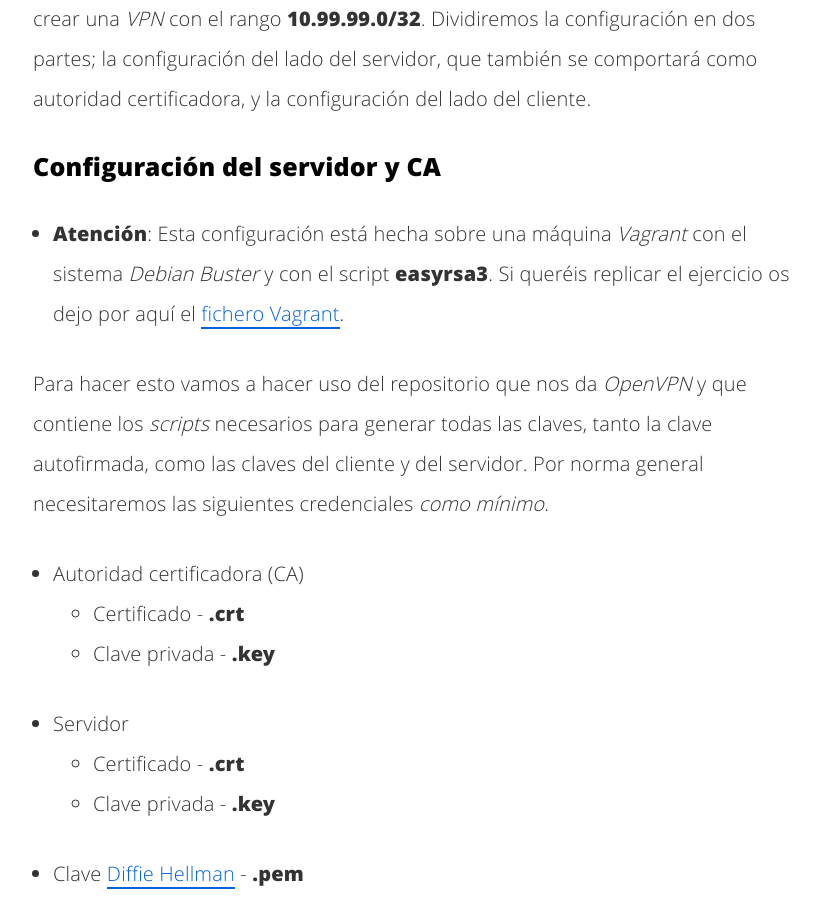
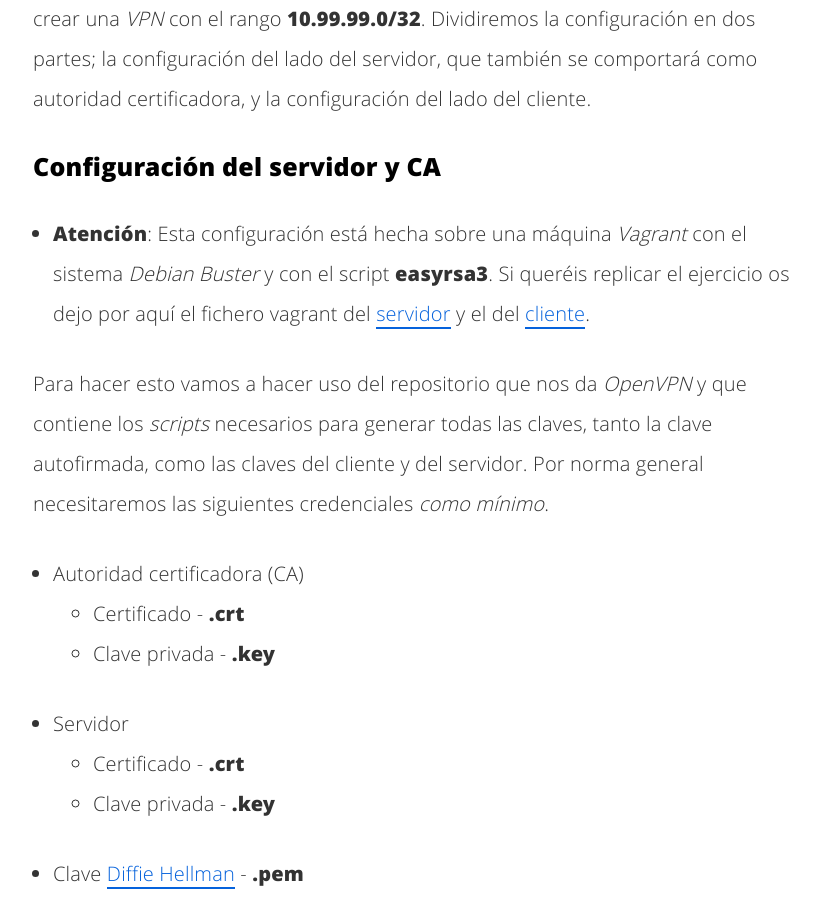
Before and after one commit to LuisaoStuff/blog, a Jekyll site: the page built from _posts/2020-01-27-VPN-con-OpenV-y-certificados-x509.markdown, in a window 1280 px wide and 900 px high, scrolled down 1300 px. Shown: the whole window, without its empty margins (227-1047 px from the left). Built offline with Jekyll 4.4.1, drawn with Linux system fonts in a browser that asks for light colours; our own code applies the rules of GitHub Pages for plain Markdown files; some of the changed text lies outside the part shown.

Commit message:
modifico post vpn

```diff
--- a/_posts/2020-01-28-VPN-con-OpenV-y-certificados-x509.markdown
+++ b/_posts/2020-01-27-VPN-con-OpenV-y-certificados-x509.markdown
@@ -13,7 +13,7 @@
 
 ### Configuración del servidor y CA
 
-* **Atención**: Esta configuración está hecha sobre una máquina _Vagrant_ con el sistema _Debian Buster_ y con el script **easyrsa3**. Si queréis replicar el ejercicio os dejo por aquí el [fichero Vagrant](/docs/EscenarioVPN/Vagrantfile).
+* **Atención**: Esta configuración está hecha sobre una máquina _Vagrant_ con el sistema _Debian Buster_ y con el script **easyrsa3**. Si queréis replicar el ejercicio os dejo por aquí el fichero vagrant del [servidor](/docs/EscenarioVPN/Vagrantfile) y el del [cliente](/docs/EscenarioVPNclient/Vagrantfile).
 
 Para hacer esto vamos a hacer uso del repositorio que nos da _OpenVPN_ y que contiene los _scripts_ necesarios para generar todas las claves, tanto la clave autofirmada, como las claves del cliente y del servidor. Por norma general necesitaremos las siguientes credenciales _como mínimo_.
 * Autoridad certificadora (CA)
@@ -237,7 +237,7 @@
 askpass contraseña.txt
 {% endhighlight %}
 
-Como indico al final en el fichero de configuración, tendremos que crear un fichero con la frase de paso de las credenciales del servidor, para que al iniciar demonio de _openvpn_ no tengamos problemas. Para terminar la configuración del servidor, reiniciamos el servicio de _openvpn_ y comprobamos que está escuchando por el **puerto 1194**.
+Como indico al final en el fichero de configuración, tendremos que crear un fichero con la frase de paso de las credenciales del servidor, para que al iniciar demonio de _openvpn_ no tengamos problemas. Para terminar la configuración del servidor, reiniciamos el servicio de _openvpn_ y comprobamos que está "escuchando" por el **puerto 1194**.
 
 {% highlight bash %}
 root@servidor:/etc/openvpn#  lsof -i -P -n | grep openvpn
@@ -289,7 +289,7 @@
 #Nivel de la información
 verb 3
 
-# Contraseña del certificado del servidor
+# Contraseña del certificado del cliente
 askpass contraseña.txt
 {% endhighlight %}
 
```
Also changed, not shown: other parts of _posts/2020-01-27-VPN-con-OpenV-y-certificados-x509.markdown (+1 -1 lines), 1 other file.
